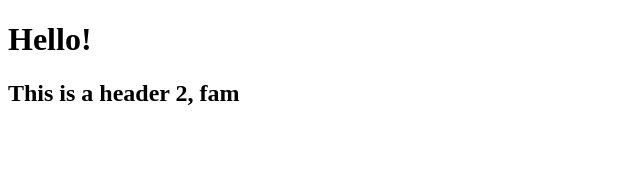
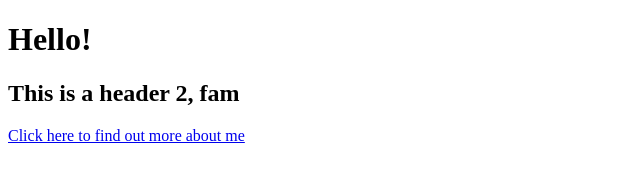
Before and after one commit to mottaquikarim/githubpages-ex, a plain HTML site: page index.html in a window 1280 px wide. Shown: the whole page, without its empty margins (0-640 px from the left). Drawn offline with Linux system fonts and the light colour scheme.

Commit message:
added relative page url

```diff
--- a/index.html
+++ b/index.html
@@ -6,5 +6,7 @@
 	<body>
 		<h1>Hello!</h1>
 		<h2>This is a header 2, fam</h2>
+
+		<a href="about-me.html">Click here to find out more about me</a>
 	</body>
 </html>
```
